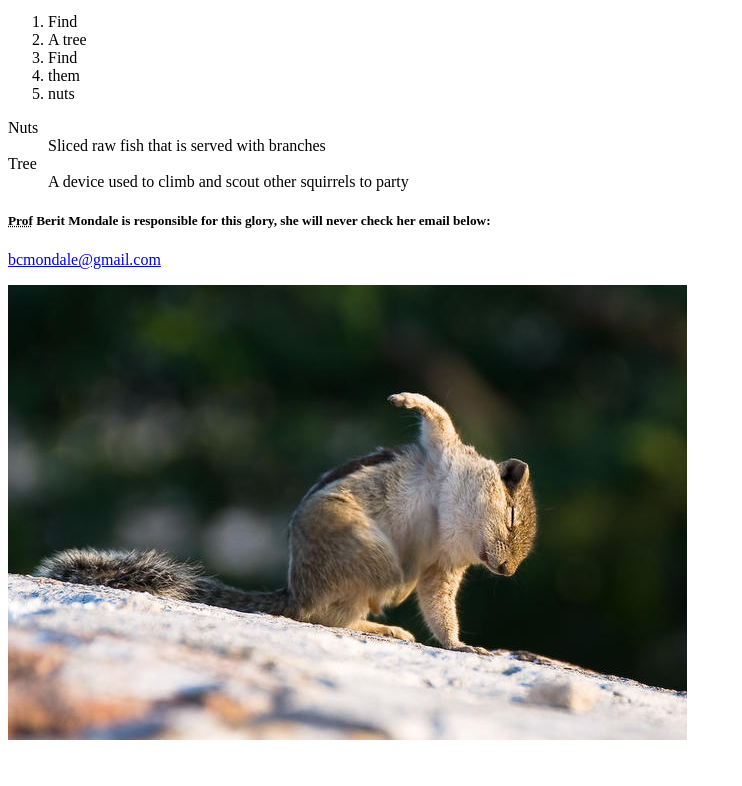
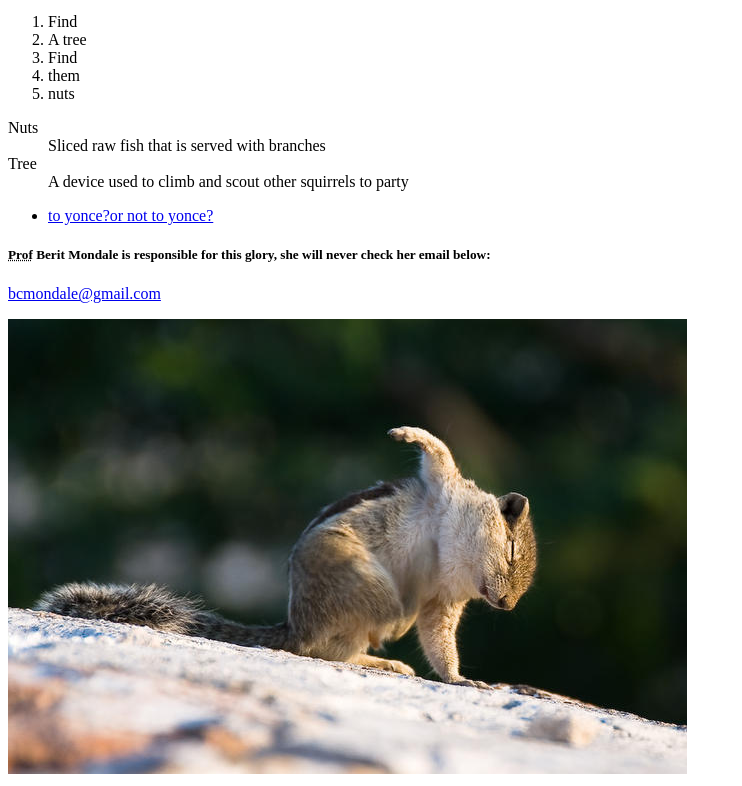
Before and after one commit to beritclaire/beritclaire.github.io, a plain HTML site: page HW3/index.html in a window 1280 px wide. Shown: the part 1085-1871 px from the top of the page, without its empty margins (0-742 px from the left). Before the commit the page ends 1837 px from the top, so only its background shows below. Drawn offline with Linux system fonts and the light colour scheme.

Commit message:
no message

```diff
--- a/HW3/index.html
+++ b/HW3/index.html
@@ -47,6 +47,11 @@
 			<dd>A device used to climb and scout other squirrels to party </dd>
         </dl>
 
+
+    <ul>
+    <li><a href="reference.html">to yonce?or not to yonce?</a></li>
+
+        </ul>
         <h5><abbr title="Professor">Prof</abbr> Berit Mondale is responsible for this glory, she will never check her email below: </h5>
 
 
```
